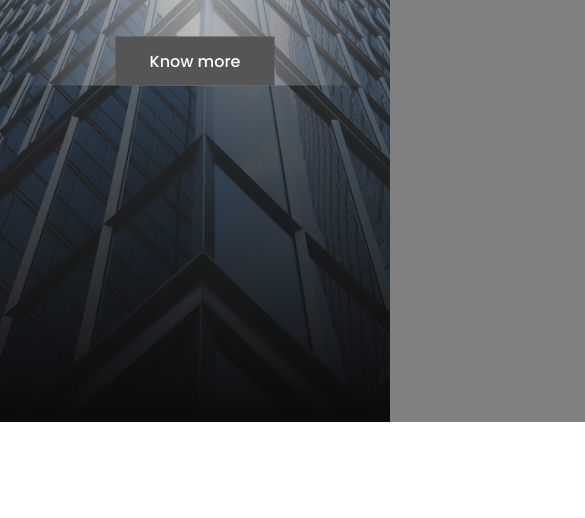
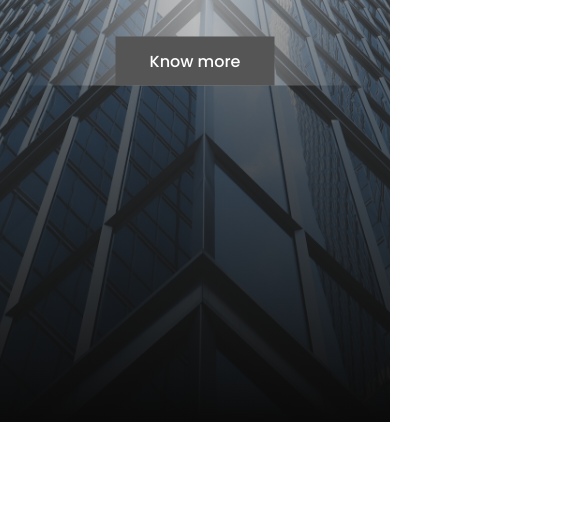
Before and after one commit to Narra-Srinivas/KVAluminium, a plain HTML site: page index.html in a window 390 px wide. Shown: the part 422-940 px from the top of the page, 585 px wide, since content can reach past the window. Drawn offline with nearby package versions, Linux system fonts and the light colour scheme.

Commit message:
bug fix on android reload

```diff
--- a/style.css
+++ b/style.css
@@ -123,9 +123,9 @@ nav .bi {
         position: absolute;
         background: #808080;
         height: 100vh;
-        width: 200px;
+        width: 0px;
         top: 0;
-        right: -200px;
+        right: -0px;
         text-align: center;
         z-index: 2;
         transition: 1s;
```
